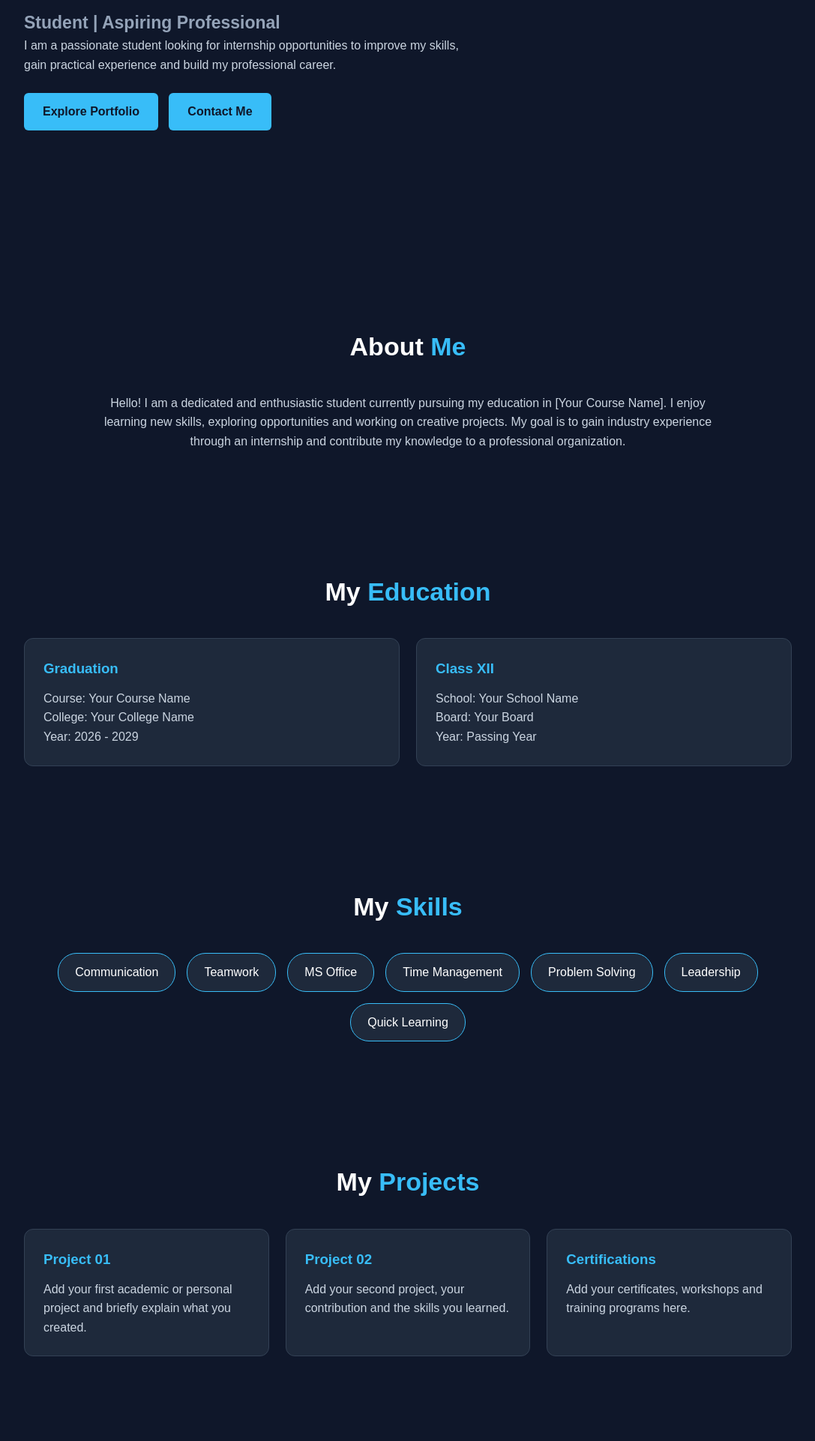
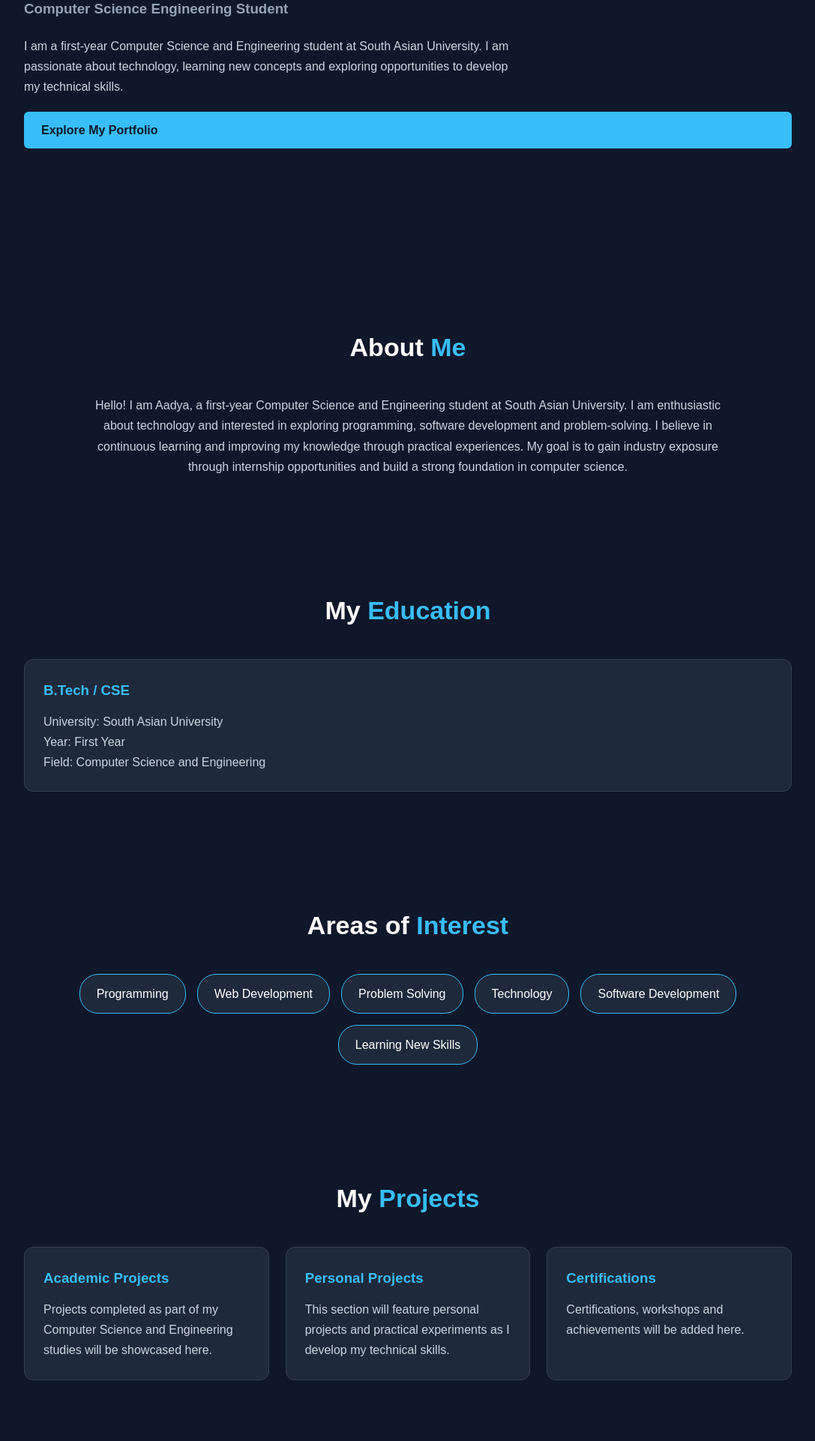
Before and after one commit to Aadya2101Kashyap/Internship, a plain HTML site: page index.html in a window 1280 px wide. Shown: the part 403-2325 px from the top of the page at 75% size, without its empty margins (96-1183 px from the left). Drawn offline with Linux system fonts and the light colour scheme.

Commit message:
Update index.html

```diff
--- a/index.html
+++ b/index.html
@@ -1,9 +1,9 @@
 <!DOCTYPE html>
-<html>
+<html lang="en">
 <head>
 <meta charset="UTF-8">
 <meta name="viewport" content="width=device-width, initial-scale=1.0">
-<title>My Portfolio | Internship</title>
+<title>Aadya | CSE Portfolio</title>
 
 <style>
 * {
@@ -17,7 +17,7 @@ body {
     font-family: Arial, sans-serif;
     background: #0f172a;
     color: white;
-    line-height: 1.6;
+    line-height: 1.7;
 }
 
 header {
@@ -28,20 +28,18 @@ header {
     align-items: center;
     position: sticky;
     top: 0;
-    z-index: 10;
 }
 
 .logo {
     color: #38bdf8;
-    font-size: 24px;
+    font-size: 25px;
     font-weight: bold;
 }
 
 nav a {
     color: white;
     text-decoration: none;
-    margin-left: 22px;
-    font-size: 14px;
+    margin-left: 18px;
 }
 
 nav a:hover {
@@ -49,7 +47,7 @@ nav a:hover {
 }
 
 section {
-    padding: 80px 10%;
+    padding: 75px 10%;
 }
 
 .hero {
@@ -57,7 +55,6 @@ section {
     display: flex;
     flex-direction: column;
     justify-content: center;
-    align-items: flex-start;
 }
 
 .hero h1 {
@@ -65,46 +62,34 @@ section {
     margin: 15px 0;
 }
 
-.hero h1 span {
+.hero span, .heading span {
     color: #38bdf8;
 }
 
 .hero h3 {
     color: #94a3b8;
-    font-size: 23px;
 }
 
 .hero p {
-    max-width: 600px;
+    max-width: 650px;
+    margin: 20px 0;
     color: #cbd5e1;
-    margin-bottom: 25px;
 }
 
 .btn {
     display: inline-block;
     background: #38bdf8;
     color: #0f172a;
-    padding: 12px 25px;
+    padding: 11px 23px;
     border-radius: 6px;
     text-decoration: none;
     font-weight: bold;
-    margin-right: 10px;
-    transition: 0.3s;
-}
-
-.btn:hover {
-    background: white;
-    transform: translateY(-3px);
 }
 
 .heading {
     text-align: center;
     font-size: 34px;
     margin-bottom: 35px;
-}
-
-.heading span {
-    color: #38bdf8;
 }
 
 .about p {
@@ -116,7 +101,8 @@ section {
 
 .cards {
     display: grid;
-    grid-template-columns: repeat(auto-fit, minmax(220px, 1fr));
+    grid-template-columns:
+    repeat(auto-fit, minmax(220px, 1fr));
     gap: 22px;
 }
 
@@ -125,12 +111,6 @@ section {
     padding: 25px;
     border-radius: 12px;
     border: 1px solid #334155;
-    transition: 0.3s;
-}
-
-.card:hover {
-    transform: translateY(-6px);
-    border-color: #38bdf8;
 }
 
 .card h3 {
@@ -144,8 +124,8 @@ section {
 
 .skills {
     display: flex;
+    flex-wrap: wrap;
     justify-content: center;
-    flex-wrap: wrap;
     gap: 15px;
 }
 
@@ -172,23 +152,25 @@ footer {
     color: #94a3b8;
 }
 
-@media(max-width: 700px) {
+@media(max-width:700px) {
     header {
         flex-direction: column;
         gap: 15px;
     }
 
+    nav {
+        display: flex;
+        flex-wrap: wrap;
+        justify-content: center;
+    }
+
     nav a {
         margin: 5px;
-        font-size: 12px;
+        font-size: 13px;
     }
 
     .hero h1 {
         font-size: 38px;
-    }
-
-    section {
-        padding: 65px 7%;
     }
 }
 </style>
@@ -197,129 +179,140 @@ footer {
 <body>
 
 <header>
-    <div class="logo">MyPortfolio.</div>
+    <div class="logo">Aadya.</div>
 
     <nav>
         <a href="#home">Home</a>
         <a href="#about">About</a>
         <a href="#education">Education</a>
-        <a href="#skills">Skills</a>
+        <a href="#skills">Interests</a>
         <a href="#projects">Projects</a>
         <a href="#contact">Contact</a>
     </nav>
 </header>
 
 <section class="hero" id="home">
-    <h3>Hello, Welcome to My Portfolio!</h3>
 
-    <h1>I'm <span>Your Name</span></h1>
+    <h3>WELCOME TO MY PORTFOLIO</h3>
 
-    <h3>Student | Aspiring Professional</h3>
+    <h1>Hi, I'm <span>Aadya</span></h1>
+
+    <h3>Computer Science Engineering Student</h3>
 
     <p>
-        I am a passionate student looking for internship opportunities
-        to improve my skills, gain practical experience and build
-        my professional career.
+        I am a first-year Computer Science and Engineering
+        student at South Asian University. I am passionate
+        about technology, learning new concepts and exploring
+        opportunities to develop my technical skills.
     </p>
 
-    <div>
-        <a href="#about" class="btn">Explore Portfolio</a>
-        <a href="#contact" class="btn">Contact Me</a>
-    </div>
+    <a href="#about" class="btn">Explore My Portfolio</a>
+
 </section>
 
 <section class="about" id="about">
+
     <h2 class="heading">About <span>Me</span></h2>
 
     <p>
-        Hello! I am a dedicated and enthusiastic student currently
-        pursuing my education in [Your Course Name].
-        I enjoy learning new skills, exploring opportunities
-        and working on creative projects.
+        Hello! I am Aadya, a first-year Computer Science
+        and Engineering student at South Asian University.
 
-        My goal is to gain industry experience through an internship
-        and contribute my knowledge to a professional organization.
+        I am enthusiastic about technology and interested
+        in exploring programming, software development
+        and problem-solving.
+
+        I believe in continuous learning and improving
+        my knowledge through practical experiences.
+        My goal is to gain industry exposure through
+        internship opportunities and build a strong
+        foundation in computer science.
     </p>
+
 </section>
 
 <section id="education">
+
     <h2 class="heading">My <span>Education</span></h2>
 
     <div class="cards">
+
         <div class="card">
-            <h3>Graduation</h3>
-            <p>Course: Your Course Name</p>
-            <p>College: Your College Name</p>
-            <p>Year: 2026 - 2029</p>
+            <h3>B.Tech / CSE</h3>
+            <p>University: South Asian University</p>
+            <p>Year: First Year</p>
+            <p>Field: Computer Science and Engineering</p>
         </div>
 
-        <div class="card">
-            <h3>Class XII</h3>
-            <p>School: Your School Name</p>
-            <p>Board: Your Board</p>
-            <p>Year: Passing Year</p>
-        </div>
     </div>
+
 </section>
 
 <section id="skills">
-    <h2 class="heading">My <span>Skills</span></h2>
+
+    <h2 class="heading">Areas of <span>Interest</span></h2>
 
     <div class="skills">
-        <div class="skill">Communication</div>
-        <div class="skill">Teamwork</div>
-        <div class="skill">MS Office</div>
-        <div class="skill">Time Management</div>
+        <div class="skill">Programming</div>
+        <div class="skill">Web Development</div>
         <div class="skill">Problem Solving</div>
-        <div class="skill">Leadership</div>
-        <div class="skill">Quick Learning</div>
+        <div class="skill">Technology</div>
+        <div class="skill">Software Development</div>
+        <div class="skill">Learning New Skills</div>
     </div>
+
 </section>
 
 <section id="projects">
+
     <h2 class="heading">My <span>Projects</span></h2>
 
     <div class="cards">
+
         <div class="card">
-            <h3>Project 01</h3>
+            <h3>Academic Projects</h3>
             <p>
-                Add your first academic or personal project
-                and briefly explain what you created.
+                Projects completed as part of my
+                Computer Science and Engineering studies
+                will be showcased here.
             </p>
         </div>
 
         <div class="card">
-            <h3>Project 02</h3>
+            <h3>Personal Projects</h3>
             <p>
-                Add your second project, your contribution
-                and the skills you learned.
+                This section will feature personal
+                projects and practical experiments
+                as I develop my technical skills.
             </p>
         </div>
 
         <div class="card">
             <h3>Certifications</h3>
             <p>
-                Add your certificates, workshops and
-                training programs here.
+                Certifications, workshops and
+                achievements will be added here.
             </p>
         </div>
+
     </div>
+
 </section>
 
 <section class="contact" id="contact">
+
     <h2 class="heading">Contact <span>Me</span></h2>
 
-    <p>Email: yourname@gmail.com</p>
-    <p>Phone: +91 XXXXXXXXXX</p>
-    <p>Location: Your City, India</p>
+    <p>Name: Aadya</p>
+    <p>University: South Asian University</p>
+    <p>Course: Computer Science and Engineering</p>
+    <p>Email: Add your email address</p>
 
-    <a href="mailto:yourname@gmail.com" class="btn">
-        Send Me an Email
-    </a>
 </section>
 
 <footer>
-    <p>© 2026 Your Name | Internship Portfolio</p>
+    <p>© 2026 Aadya | Internship Portfolio</p>
+    <p>Computer Science and Engineering Student</p>
 </footer>
 
 </body>
```
